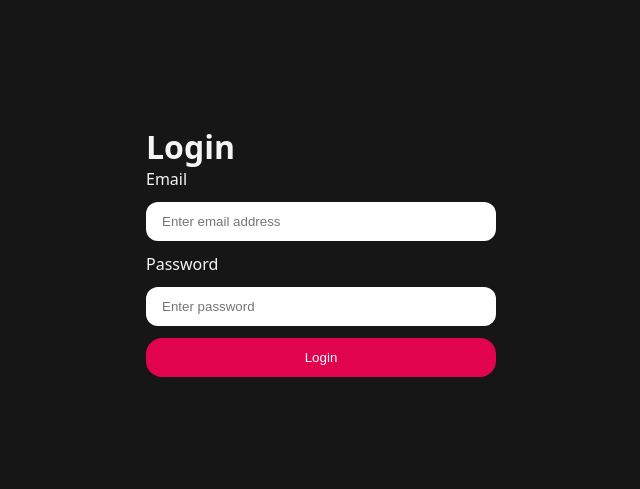
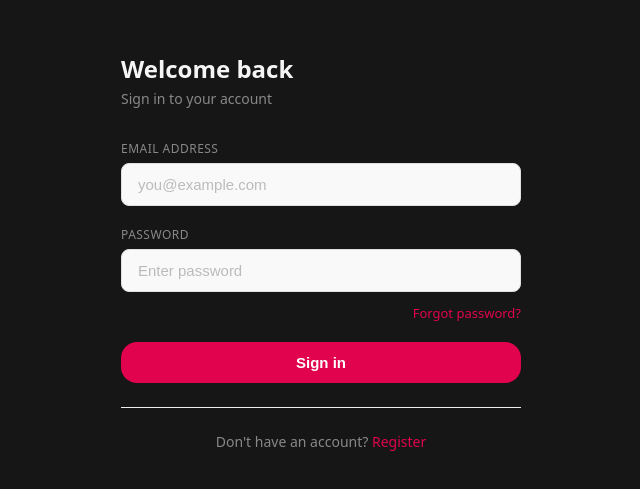
Before and after one commit to AayushKhanal47/CareerAI, a React app in the folder Frontend/: page /Login in a window 1280 px wide. Shown: the part 149-638 px from the top of the page, without its empty margins (319-959 px from the left). Built offline with nearby package versions, Linux system fonts and the light colour scheme; the HTML template or start-up script is replaced by a standard one.

Commit message:
feat Login and Register

```diff
--- a/Frontend/src/features/auth/auth.form.scss
+++ b/Frontend/src/features/auth/auth.form.scss
@@ -1,33 +1,121 @@
-main{
+main {
   min-height: 100vh;
   width: 100%;
-
   display: flex;
   justify-content: center;
   align-items: center;
 }
-.form-container{
+
+.form-container {
   min-width: 350px;
+  max-width: 400px;
+  width: 100%;
+  display: flex;
   flex-direction: column;
-    gap: 1rem;
+  gap: 0;
+
+  h1 {
+    font-size: 1.5rem;
+    font-weight: 600;
+    margin: 0 0 0.25rem;
+  }
 }
 
-form{
+.form-subtitle {
+  font-size: 0.875rem;
+  color: #888;
+  margin: 0 0 2rem;
+}
+
+form {
   display: flex;
   flex-direction: column;
-    gap: 0.75rem;
+  gap: 1.25rem;
 }
-.input-group{
+
+.input-group {
   display: flex;
   flex-direction: column;
+  gap: 0.375rem;
 
-    gap: 0.75rem;
+  label {
+    font-size: 0.75rem;
+    font-weight: 500;
+    text-transform: uppercase;
+    letter-spacing: 0.04em;
+    color: #888;
+  }
 
-    input{
-        border: none;
+  input {
+    border: 1px solid #e0e0e0;
     outline: none;
     padding-inline: 1rem;
     padding-block: 0.75rem;
-        border-radius: 0.75rem;
+    border-radius: 0.5rem;
+    font-size: 0.9375rem;
+    background: #f9f9f9;
+    transition: border-color 0.2s, box-shadow 0.2s;
+
+    &:focus {
+      border-color: #e1034d;
+      box-shadow: 0 0 0 3px rgba(225, 3, 77, 0.1);
+      background: #fff;
+    }
+
+    &::placeholder {
+      color: #bbb;
     }
   }
+}
+
+.forgot-link {
+  display: block;
+  text-align: right;
+  font-size: 0.8125rem;
+  color: #e1034d;
+  text-decoration: none;
+  margin-top: -0.5rem;
+
+  &:hover { opacity: 0.8; }
+}
+
+.button {
+  border: none;
+  outline: none;
+  padding-inline: 1.5rem;
+  padding-block: 0.8rem;
+  border-radius: 0.5rem;
+  cursor: pointer;
+  font-size: 0.9375rem;
+  font-weight: 600;
+  transition: all 0.2s ease-in-out;
+
+  &.primary-button {
+    background-color: #e1034d;
+    color: white;
+    width: 100%;
+
+    &:hover { opacity: 0.9; }
+  }
+
+  &:active { transform: scale(0.98); }
+}
+
+.divider {
+  border: none;
+  border-top: 1px solid #eee;
+  margin: 1.5rem 0;
+}
+
+.auth-prompt {
+  text-align: center;
+  font-size: 0.875rem;
+  color: #888;
+  margin: 0;
+
+  a {
+    color: #e1034d;
+    text-decoration: none;
+    font-weight: 500;
+  }
+}
--- a/Frontend/src/features/auth/pages/Login.jsx
+++ b/Frontend/src/features/auth/pages/Login.jsx
@@ -1,23 +1,27 @@
 import React from "react";
 import "../auth.form.scss";
+import { useNavigate, Link } from "react-router";
 
 const Login = () => {
+  const navigate = useNavigate();
 
-const handleSumbit = (e)=>{
-  e.preventDefault()
-}
+  const handleSubmit = (e) => {
+    e.preventDefault();
+  };
+
   return (
     <main>
       <div className="form-container">
-        <h1>Login</h1>
-        <form onSubmit={handleSumbit}>
+        <h1>Welcome back</h1>
+        <p className="form-subtitle">Sign in to your account</p>
+        <form onSubmit={handleSubmit}>
           <div className="input-group">
-            <label htmlFor="email">Email</label>
+            <label htmlFor="email">Email address</label>
             <input
               type="email"
               id="email"
               name="email"
-              placeholder="Enter email address"
+              placeholder="you@example.com"
             />
           </div>
           <div className="input-group">
@@ -29,8 +33,13 @@ const handleSumbit = (e)=>{
               placeholder="Enter password"
             />
           </div>
-          <button className="button primary-button">Login</button>
+          <a href="#" className="forgot-link">Forgot password?</a>
+          <button className="button primary-button">Sign in</button>
         </form>
+        <hr className="divider" />
+        <p className="auth-prompt">
+          Don't have an account? <Link to="/register">Register</Link>
+        </p>
       </div>
     </main>
   );
--- a/Frontend/src/features/auth/pages/Register.jsx
+++ b/Frontend/src/features/auth/pages/Register.jsx
@@ -1,7 +1,56 @@
 import React from "react";
+import "../auth.form.scss";
+import { useNavigate, Link } from "react-router";
 
 const Register = () => {
-  return <div>Register</div>;
+  const navigate = useNavigate();
+
+  const handleSubmit = (e) => {
+    e.preventDefault();
+  };
+
+  return (
+    <main>
+      <div className="form-container">
+        <h1>Create account</h1>
+        <p className="form-subtitle">Join us today, it's free</p>
+        <form onSubmit={handleSubmit}>
+          <div className="input-group">
+            <label htmlFor="username">Username</label>
+            <input
+              type="text"
+              id="username"
+              name="username"
+              placeholder="e.g. aayush_dev"
+            />
+          </div>
+          <div className="input-group">
+            <label htmlFor="email">Email address</label>
+            <input
+              type="email"
+              id="email"
+              name="email"
+              placeholder="you@example.com"
+            />
+          </div>
+          <div className="input-group">
+            <label htmlFor="password">Password</label>
+            <input
+              type="password"
+              id="password"
+              name="password"
+              placeholder="••••••••"
+            />
+          </div>
+          <button className="button primary-button">Create account</button>
+        </form>
+        <hr className="divider" />
+        <p className="auth-prompt">
+          Already have an account? <Link to="/login">Sign in</Link>
+        </p>
+      </div>
+    </main>
+  );
 };
 
 export default Register;
--- a/Frontend/src/styles/button.scss
+++ b/Frontend/src/styles/button.scss
@@ -14,6 +14,6 @@
     }
 
     &:active{
-        transform: scale(1.1);
+        transform: scale(0.9);
     }
 }
```
Lines whose indentation alone changed are shown as unchanged.
